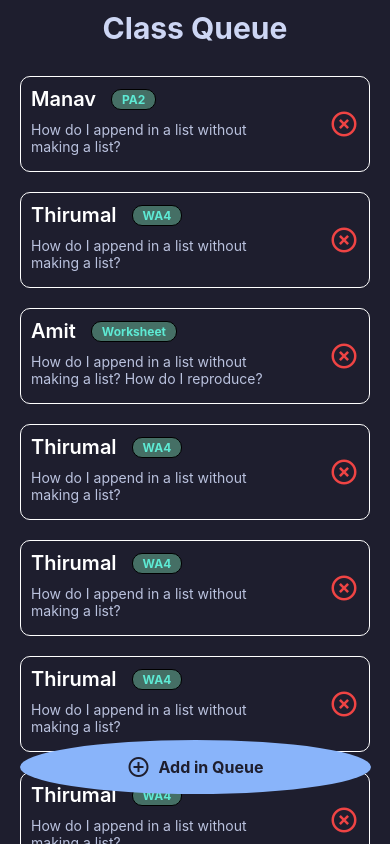
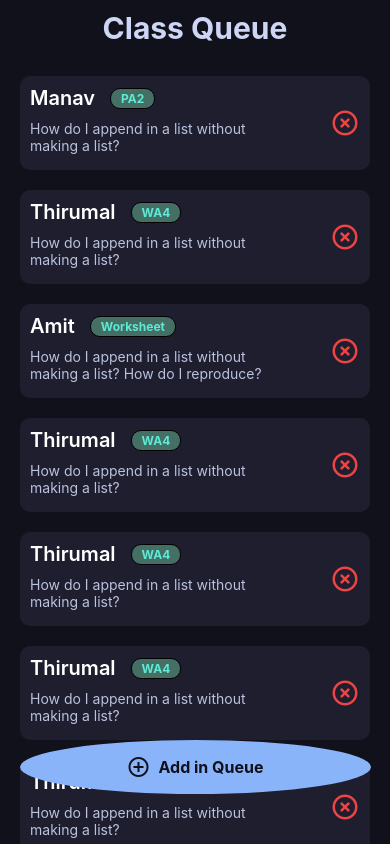
Before and after one commit to UBH-Fall-2024/ub-hacking-create-your-repo-here-taq, a React Native app in the folder TAQ/: screen / in a window 390 px wide. Built offline with nearby package versions, Linux system fonts and the light colour scheme.

Commit message:
Colors changed

```diff
--- a/TAQ/components/QueueEntry.jsx
+++ b/TAQ/components/QueueEntry.jsx
@@ -62,11 +62,13 @@ export default QueueEntry
 const styles = StyleSheet.create({
     container: {
         padding: 10,
-        borderWidth: 1,
+        // borderWidth: 1,
         borderRadius: 10,
         justifyContent: "space-between",
         flexDirection: "row",
-        borderColor: "white",
+        // borderColor: "white",
+        backgroundColor: Colors.Tertiary,
+
     },
     textContainer: {
         gap: 5,
--- a/TAQ/config/Colors.js
+++ b/TAQ/config/Colors.js
@@ -1,7 +1,8 @@
 export const Colors = {
-  Background: "#1e1e2e",
+  Background: "#11111b",
   Primary: "#cdd6f4",
   Secondary: "#a6adc8",
+  Tertiary: "#1e1e2e",
   Red: "#EF4444",
   Green: "#a6e3a1",
   Blue: "#89b4fa",
--- a/TAQ/screens/ClassQueue.jsx
+++ b/TAQ/screens/ClassQueue.jsx
@@ -27,7 +27,7 @@ const ClassQueue = () => {
                 <QueueEntry UBIT={"Thirumal"} Topic={"WA4"} Question={"How do I append in a list without making a list?"}/>
                 <QueueEntry UBIT={"Thirumal"} Topic={"WA4"} Question={"How do I append in a list without making a list?"}/>
                 <QueueEntry UBIT={"Thirumal"} Topic={"WA4"} Question={"How do I append in a list without making a list?"}/>
-                <QueueEntry UBIT={"Thirumal"} Topic={"WA4"} Question={"How do I append in a list without making a list?"}/>
+                <QueueEntry UBIT={"Thirumal"} Topic={"WA4"} Question={"How do I append in a list without making a list?How do I append in a list without making a list?How do I append in a list without making a list?"}/>
                 <View style={styles.bottomSpacer} />
             </View>
         </ScrollView>
@@ -45,7 +45,7 @@ export default ClassQueue
 const styles = StyleSheet.create({
     safeArea: {
         flex: 1,
-        backgroundColor: Colors.Background
+        backgroundColor: Colors.Background,
     },
     container: {
         padding: 10,
```
